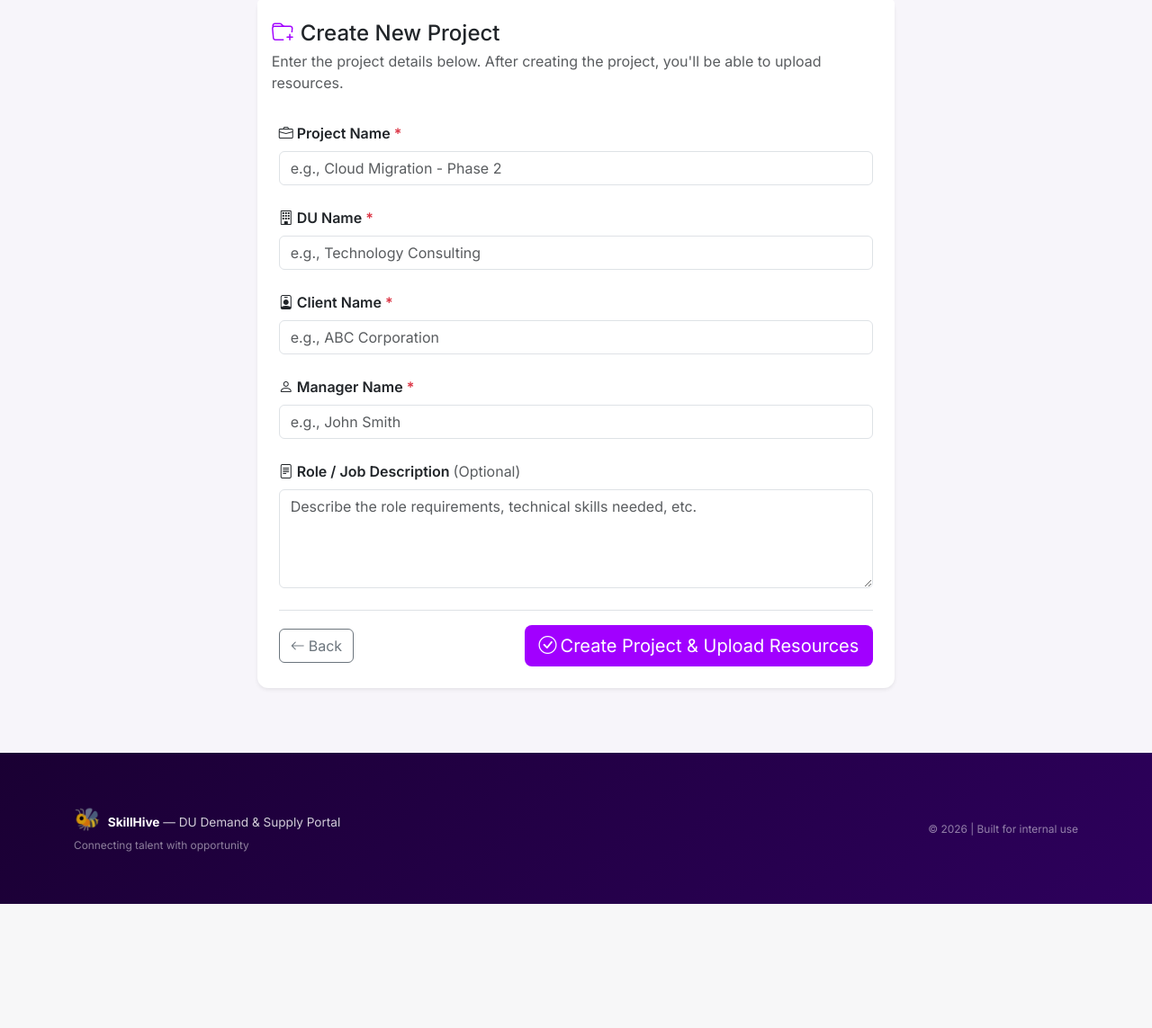
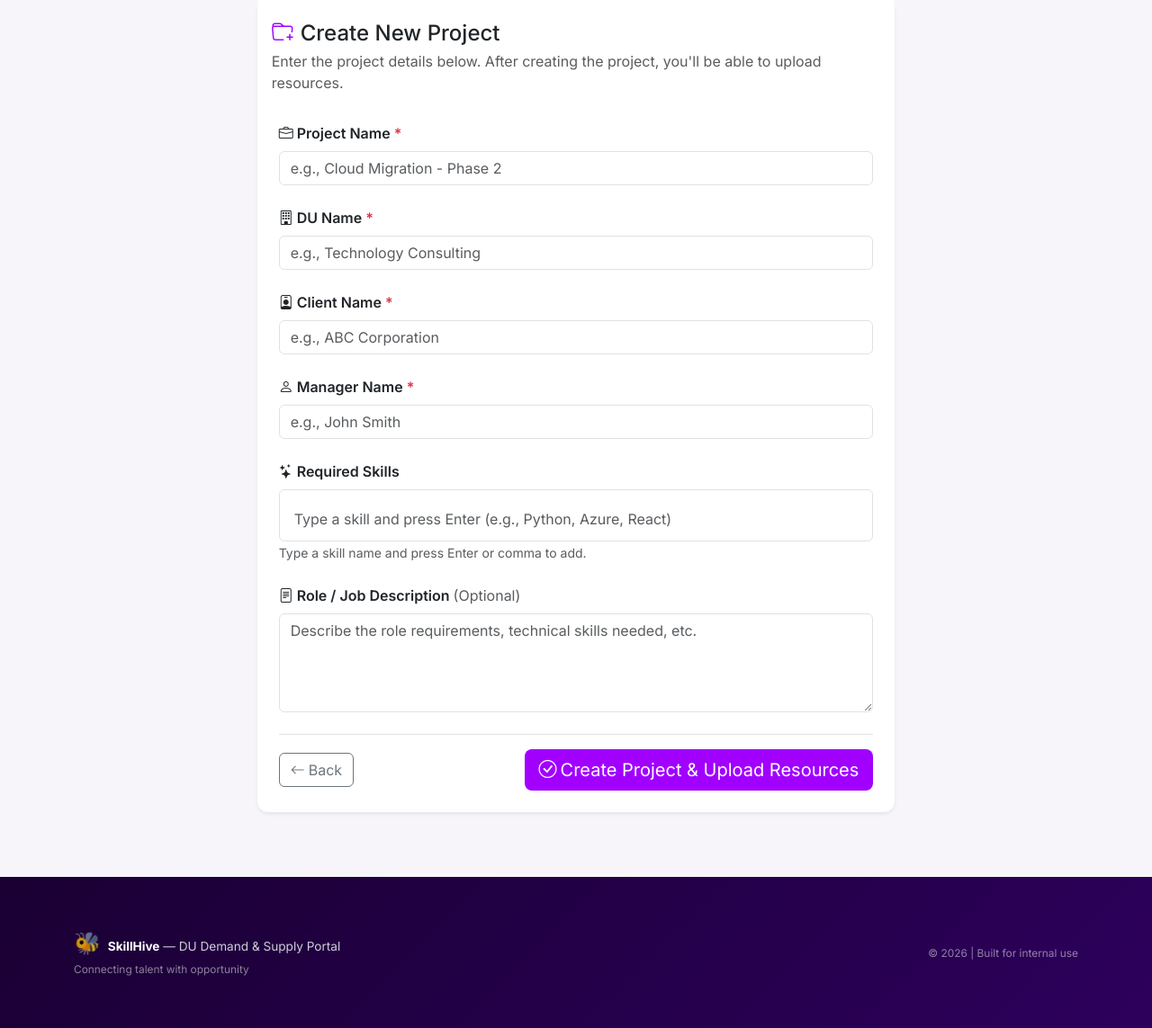
Before and after one commit to VashisthaP/du-skill-tracker, a Flask app: page /resources/create-project in a window 1280 px wide. Shown: the part 133-1276 px from the top of the page at 90% size. Before the commit the page ends 1138 px from the top, so only its background shows below. Run offline with Flask 3, Linux system fonts and the light colour scheme; a user stored in the database is signed in; data comes from the database, SQL or seed files in the repository; some libraries are stand-ins or nearby versions.

Commit message:
Add skills field to project creation, show manager name on RRD cards, make evaluator fields optional
- Added skills tag input to ProjectForm and create_project template
- Show manager_name on RRD cards in list view
- Added du_name, client_name, manager_name fields to demand edit form
- Changed evaluator_name and evaluator_email from required to optional
- Updated demands.py edit route to save new fields

```diff
--- a/app/forms.py
+++ b/app/forms.py
@@ -41,6 +41,11 @@ class ProjectForm(FlaskForm):
         'Manager Name',
         validators=[DataRequired(message='Manager name is required'),
                     Length(max=255)]
+    )
+    # ---------- Skills ----------
+    skills = HiddenField(
+        'Required Skills',
+        validators=[Optional()]
     )
     # ---------- Optional Fields ----------
     description = TextAreaField(
@@ -129,16 +134,14 @@ class DemandForm(FlaskForm):
         validators=[DataRequired()]
     )
 
-    # ---------- Evaluator Information ----------
+    # ---------- Evaluator Information (Optional) ----------
     evaluator_name = StringField(
         'Evaluator Name',
-        validators=[DataRequired(message='Evaluator name is required'),
-                    Length(max=255)]
+        validators=[Optional(), Length(max=255)]
     )
     evaluator_email = StringField(
         'Evaluator Email',
-        validators=[DataRequired(message='Evaluator email is required'),
-                    Email(message='Please enter a valid email address')]
+        validators=[Optional(), Email(message='Please enter a valid email address')]
     )
     evaluator_contact = StringField(
         'Evaluator Contact (Phone)',
--- a/app/routes/demands.py
+++ b/app/routes/demands.py
@@ -273,6 +273,9 @@ def edit(demand_id):
             demand.project_name = form.project_name.data
             demand.project_code = form.project_code.data
             demand.rrd = form.rrd.data
+            demand.du_name = form.du_name.data
+            demand.client_name = form.client_name.data
+            demand.manager_name = form.manager_name.data
             demand.career_level = form.career_level.data
             demand.num_positions = form.num_positions.data
             demand.start_date = form.start_date.data
--- a/app/routes/resources.py
+++ b/app/routes/resources.py
@@ -17,7 +17,7 @@ import openpyxl
 from openpyxl.styles import Font, PatternFill
 
 from app import db
-from app.models import Demand, Resource
+from app.models import Demand, Resource, Skill
 from app.forms import ResourceUploadForm, ResourceEvaluationForm, ProjectForm
 from app.utils.decorators import pmo_required
 
@@ -123,6 +123,8 @@ def create_project():
     After creation, redirect to upload resources for this project.
     """
     form = ProjectForm()
+    # Get all skills for the tag input
+    all_skills = Skill.query.order_by(Skill.name).all()
 
     if form.validate_on_submit():
         try:
@@ -143,6 +145,16 @@ def create_project():
             )
 
             db.session.add(project)
+            db.session.flush()  # Get project ID before adding skills
+
+            # Add skills if provided
+            skills_str = form.skills.data or ''
+            for skill_name in skills_str.split(','):
+                skill_name = skill_name.strip()
+                if skill_name:
+                    skill = Skill.get_or_create(skill_name)
+                    project.skills.append(skill)
+
             db.session.commit()
 
             flash(f'Project "{project.project_name}" created successfully! Now upload resources.', 'success')
@@ -153,7 +165,7 @@ def create_project():
             current_app.logger.error(f"Error creating project: {e}")
             flash('An error occurred while creating the project. Please try again.', 'danger')
 
-    return render_template('resources/create_project.html', form=form)
+    return render_template('resources/create_project.html', form=form, all_skills=all_skills)
 
 
 # =====================================================
--- a/app/templates/demands/list.html
+++ b/app/templates/demands/list.html
@@ -123,6 +123,9 @@
                 {% endif %}
                 <div class="demand-card-meta mt-2">
                     <span><i class="bi bi-hash me-1"></i>{{ demand.rrd }}</span>
+                    {% if demand.manager_name %}
+                    <span><i class="bi bi-person-badge me-1"></i>{{ demand.manager_name }}</span>
+                    {% endif %}
                 </div>
                 <div class="demand-card-skills mt-2">
                     {% for skill in demand.skills[:4] %}
--- a/app/templates/resources/create_project.html
+++ b/app/templates/resources/create_project.html
@@ -79,6 +79,26 @@
                             {% endif %}
                         </div>
 
+                        <!-- Skills -->
+                        <div class="mb-4">
+                            <label class="form-label fw-semibold">
+                                <i class="bi bi-stars me-1"></i>Required Skills
+                            </label>
+                            {{ form.skills(id="skillsHidden") }}
+                            <div class="skill-tag-input-container" id="skillTagContainer">
+                                <div id="skillTags" class="d-flex flex-wrap gap-1 mb-2"></div>
+                                <input type="text" id="skillInput" class="form-control"
+                                       placeholder="Type a skill and press Enter (e.g., Python, Azure, React)"
+                                       autocomplete="off" list="skillSuggestions">
+                                <datalist id="skillSuggestions">
+                                    {% for skill in all_skills %}
+                                    <option value="{{ skill.name }}">
+                                    {% endfor %}
+                                </datalist>
+                            </div>
+                            <small class="text-muted">Type a skill name and press Enter or comma to add.</small>
+                        </div>
+
                         <!-- Role / Job Description (Optional) -->
                         <div class="mb-4">
                             <label for="description" class="form-label fw-semibold">
@@ -108,3 +128,85 @@
     </div>
 </div>
 {% endblock %}
+
+{% block extra_js %}
+<script>
+// =====================================================
+// SKILL TAG INPUT
+// Allows PMO to type skills and add them as tags
+// =====================================================
+document.addEventListener('DOMContentLoaded', function() {
+    const skillInput = document.getElementById('skillInput');
+    const skillTags = document.getElementById('skillTags');
+    const skillsHidden = document.getElementById('skillsHidden');
+
+    // Initialize skills array
+    let currentSkills = [];
+    const existingValue = skillsHidden.value;
+    if (existingValue) {
+        existingValue.split(',').forEach(s => {
+            s = s.trim();
+            if (s) {
+                currentSkills.push(s);
+                addTagElement(s);
+            }
+        });
+    }
+
+    // Handle skill input - keydown for Enter/comma
+    skillInput.addEventListener('keydown', function(e) {
+        if (e.key === 'Enter' || e.key === ',') {
+            e.preventDefault();
+            addSkill(this.value.replace(',', '').trim());
+            this.value = '';
+        }
+    });
+
+    // Handle datalist selection
+    skillInput.addEventListener('change', function() {
+        var val = this.value.trim();
+        if (val) {
+            addSkill(val);
+            this.value = '';
+        }
+    });
+
+    // Add on blur
+    skillInput.addEventListener('blur', function() {
+        var val = this.value.trim();
+        if (val) {
+            addSkill(val);
+            this.value = '';
+        }
+    });
+
+    // Click on container focuses the input
+    document.getElementById('skillTagContainer').addEventListener('click', function() {
+        skillInput.focus();
+    });
+
+    function addSkill(name) {
+        if (!name || currentSkills.map(s => s.toLowerCase()).includes(name.toLowerCase())) return;
+        currentSkills.push(name);
+        addTagElement(name);
+        updateHiddenField();
+    }
+
+    function addTagElement(name) {
+        const tag = document.createElement('span');
+        tag.className = 'skill-tag-input';
+        tag.innerHTML = name + ' <button type="button" class="btn-close btn-close-sm" aria-label="Remove"></button>';
+        tag.querySelector('button').addEventListener('click', function() {
+            currentSkills = currentSkills.filter(s => s !== name);
+            tag.remove();
+            updateHiddenField();
+        });
+        skillTags.appendChild(tag);
+    }
+
+    function updateHiddenField() {
+        skillsHidden.value = currentSkills.join(',');
+    }
+});
+</script>
+{% endblock %}
```
Also changed, not shown: app/templates/demands/form.html (+19 -10 lines).
